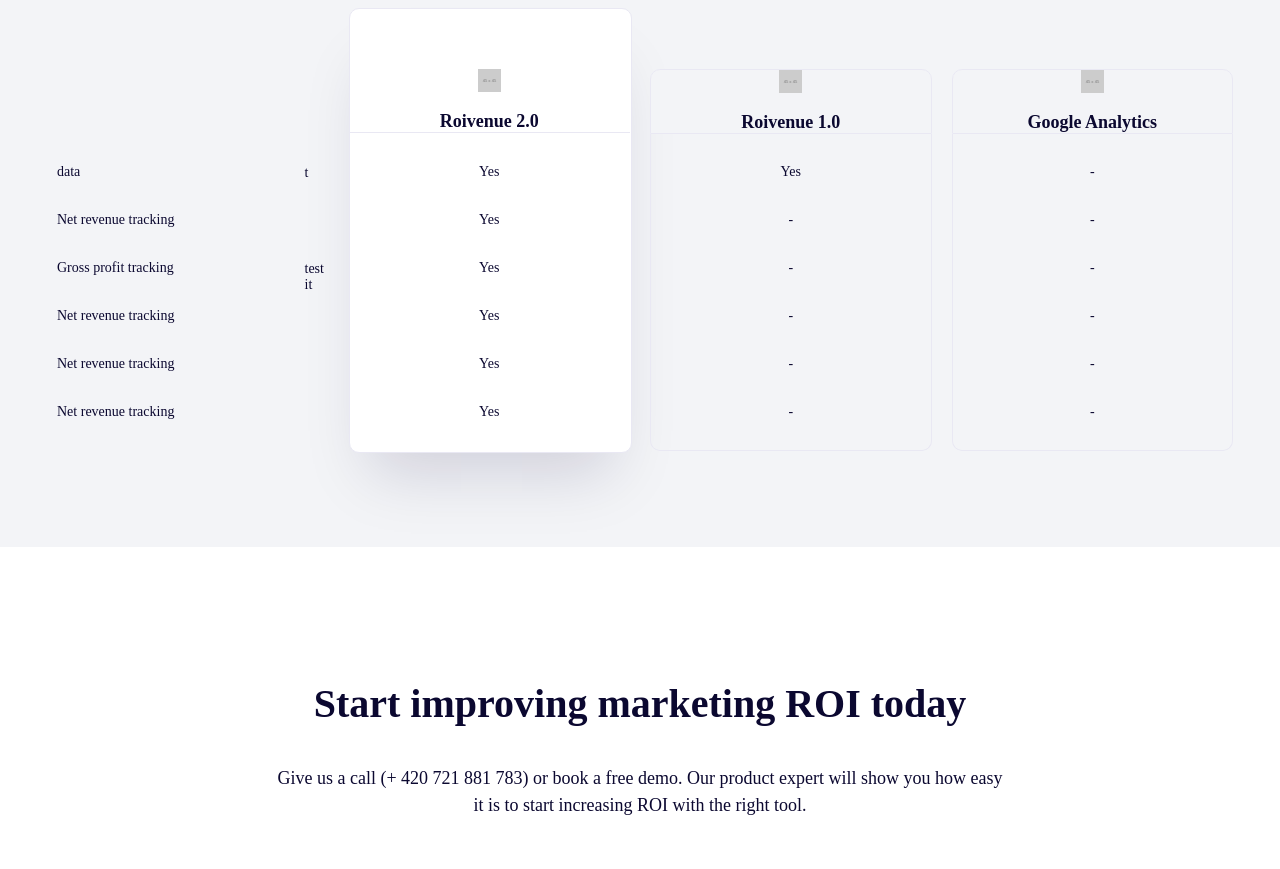
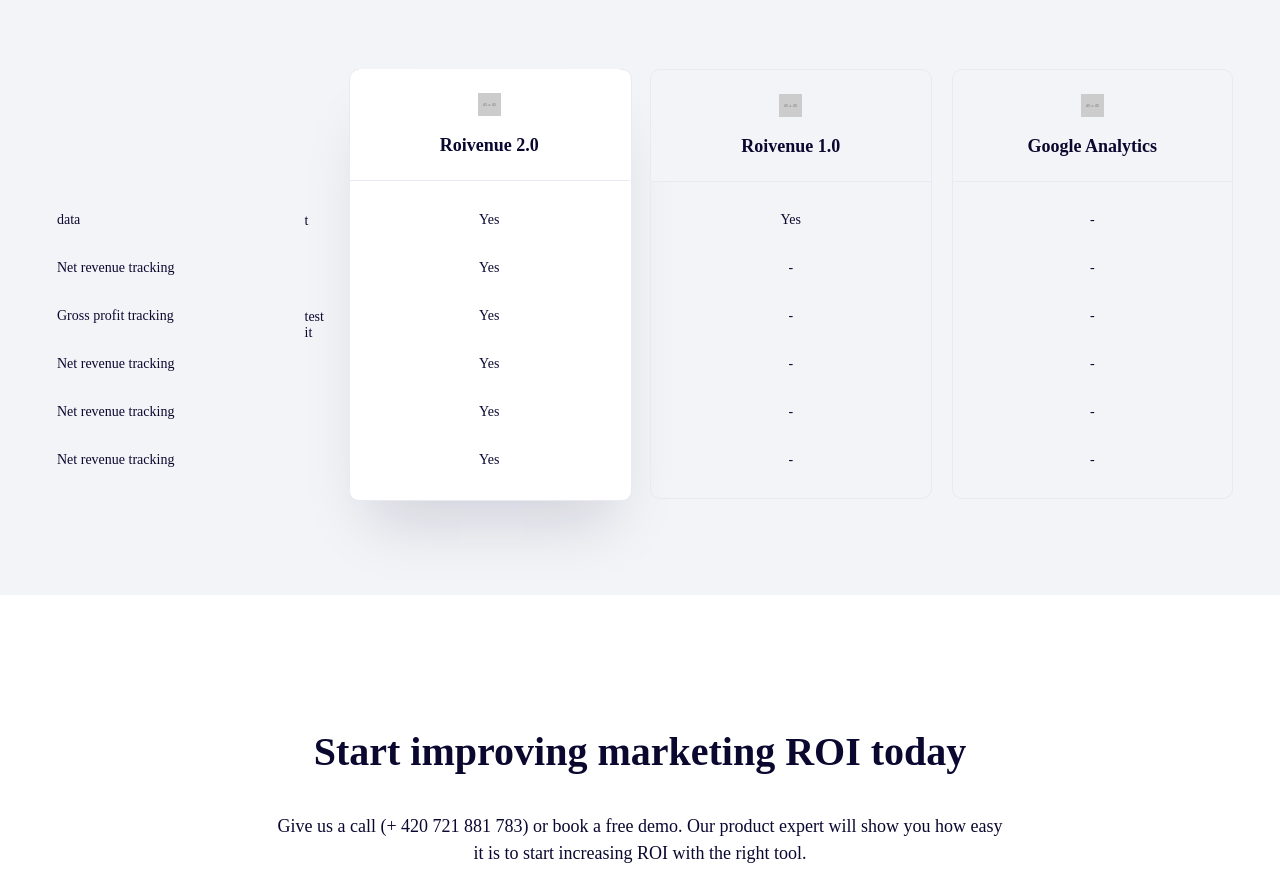
Before and after one commit to mz-mee/roi, a website: page lp.html in a window 1280 px wide. Shown: the part 4932-5801 px from the top of the page. Drawn offline with nearby package versions, Linux system fonts and the light colour scheme; placeholder pictures from the web are drawn by us; a web font is replaced by a local one.

Commit message:
table responsive mac os safari fix

```diff
--- a/assets/scss/sections/_analyze.scss
+++ b/assets/scss/sections/_analyze.scss
@@ -15,19 +15,15 @@
         border-spacing: 0px;
         border:none;
 
-        tbody{
+        &__cont{
             position: relative;
 
             &:after{
                 content: "";
                 width: calc(25% - 2rem);
-                height: calc(100% + 12.6rem);
-                /* Firefox */
-                height: -moz-calc(100% + 12.6rem);
-                /* WebKit */
-                height: -webkit-calc(100% + 12.6rem);
+                height: 100%;
                 position: absolute;
-                top: -12.6rem;
+                top: 0;
                 left: calc(25% + 1rem);
                 border-radius: 10px;
                 background: white;
@@ -94,6 +90,13 @@
                         border-radius: 10px 10px 0 0;
                         background: $darkbg;
                     }
+
+                &__inner{
+
+                    @include tablet{
+                        padding: 24px 0;
+                    }
+                }
 
                 img{
                     margin-bottom: 1.4rem;
@@ -258,7 +261,7 @@
             }
         }
 
-        tr > th:nth-child(2) > .analyze-table__header-heading .analyze-table__header-inner{
+        tr > th:nth-child(2) > .analyze-table__header-heading .analyze-table__header-heading__inner{
             @include tablet{
                 background: white;
             }
--- a/lp.html
+++ b/lp.html
@@ -362,6 +362,7 @@
 <section role="region" class="section section--grey section-analyze">
     <div class="container">
         <h2 class="section-analyze__heading">What makes ROIVENUE 2.0 the best analytics, attribution and optimization suite for ecommerce</h2>
+        <div class="analyze-table__cont">
             <table class="analyze-table">
                 <thead>
                     <tr class="analyze-table__header">
@@ -444,6 +445,7 @@
                     </tr>
                 </tbody>
             </table>
+        </div>
     </div>
 </section>
 <section role="region" class="section section-cta">
```
Also changed, not shown: assets/css/style.css. Lines whose indentation alone changed are shown as unchanged.
